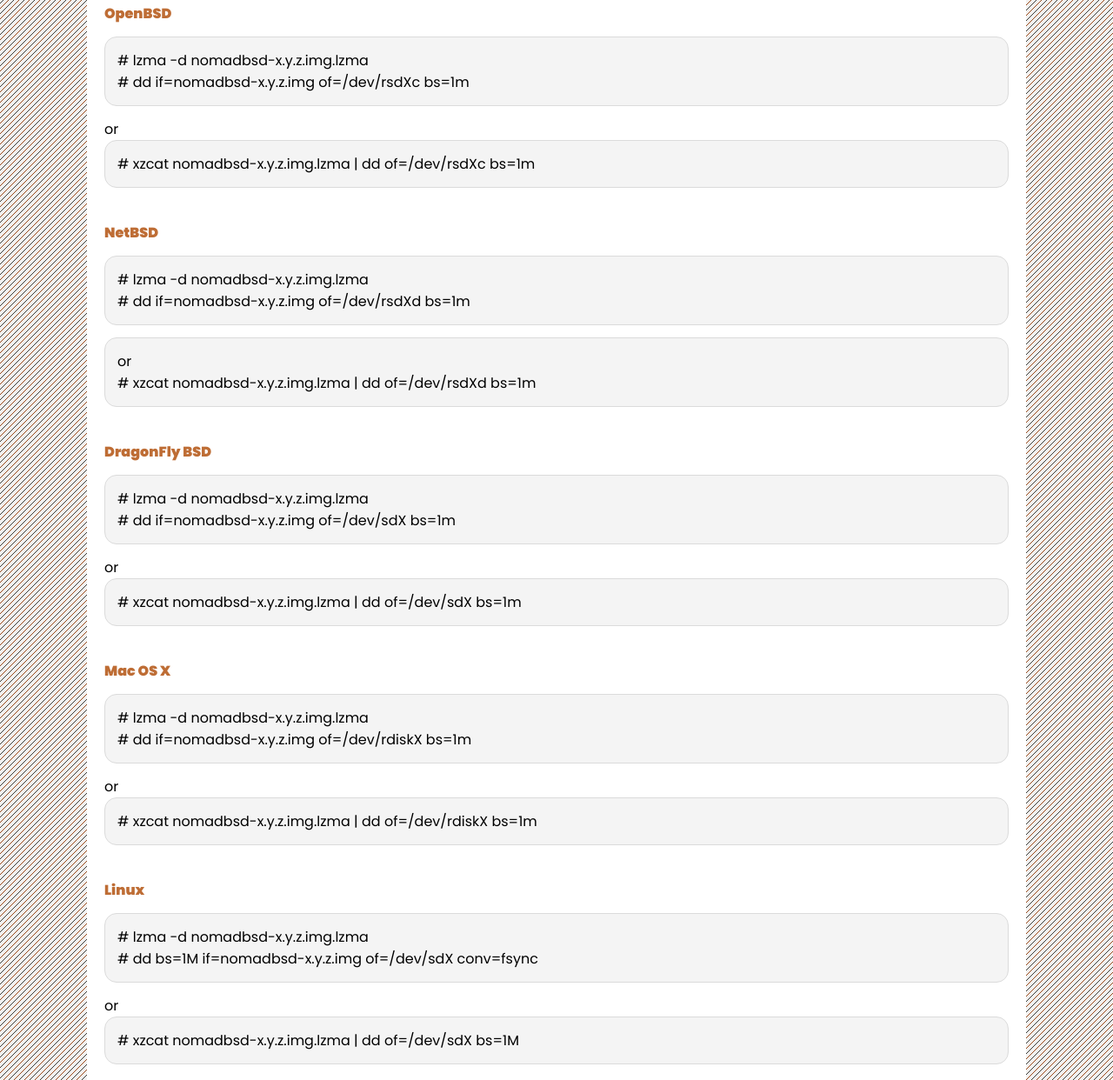
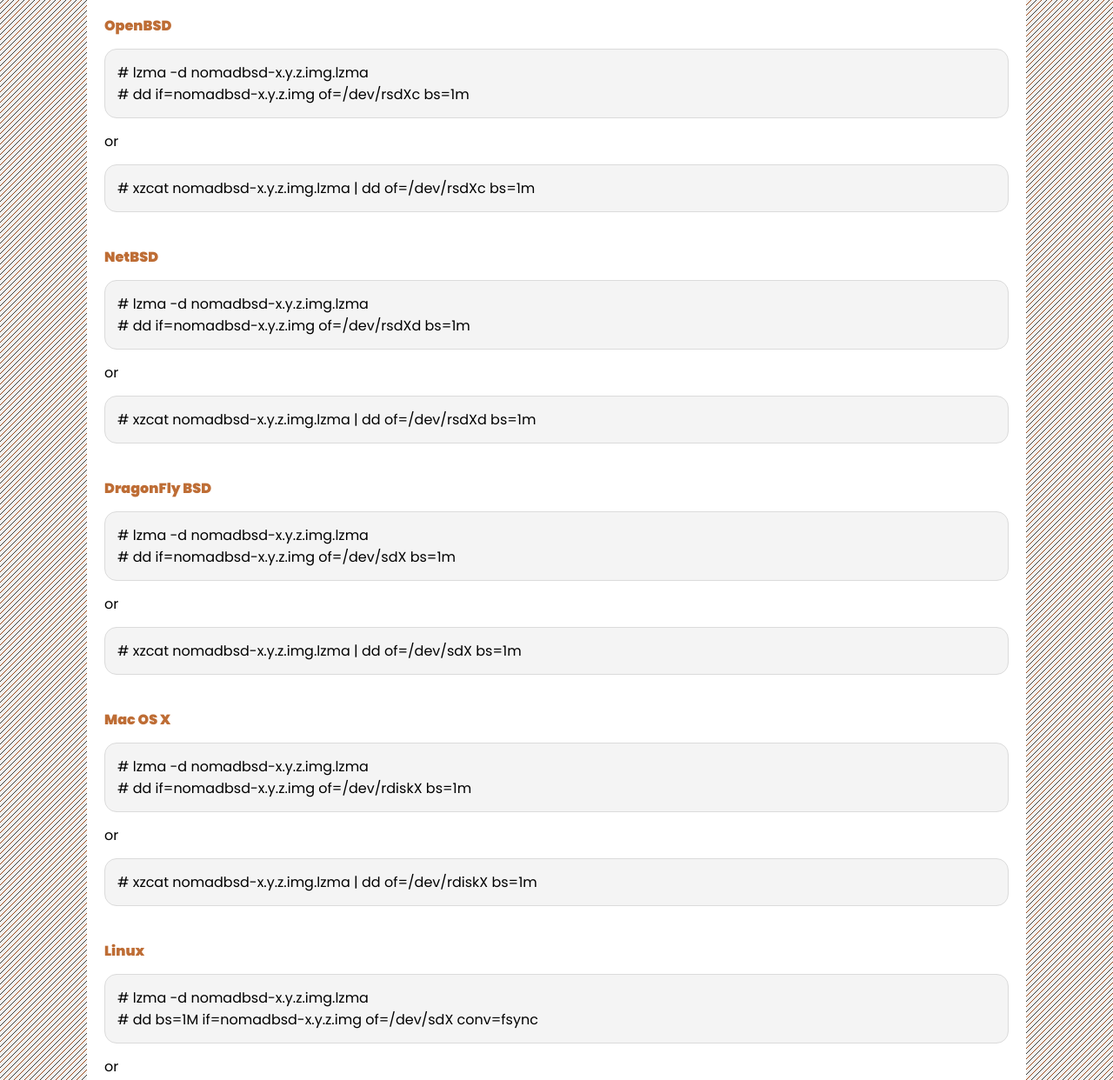
Before and after one commit to nomadbsd/website, a plain HTML site: page download.html in a window 1280 px wide. Shown: the part 897-2139 px from the top of the page at 87% size. Drawn offline with Linux system fonts and the light colour scheme.

Commit message:
Download Page Fixed

```diff
--- a/download.html
+++ b/download.html
@@ -41,7 +41,7 @@ files, as ISO-9660 is a read-only filesystem.
 # lzma -d nomadbsd-x.y.z.img.lzma
 # dd if=nomadbsd-x.y.z.img of=/dev/daX bs=1m conv=sync
 </pre>
-or
+<p>or</p>
 <pre class="code">
 # xzcat nomadbsd-x.y.z.img.lzma | dd of=/dev/daX bs=1m
 </pre>
@@ -51,7 +51,7 @@ or
 # lzma -d nomadbsd-x.y.z.img.lzma
 # dd if=nomadbsd-x.y.z.img of=/dev/rsdXc bs=1m
 </pre>
-or
+<p>or</p>
 <pre class="code">
 # xzcat nomadbsd-x.y.z.img.lzma | dd of=/dev/rsdXc bs=1m
 </pre>
@@ -61,8 +61,8 @@ or
 # lzma -d nomadbsd-x.y.z.img.lzma
 # dd if=nomadbsd-x.y.z.img of=/dev/rsdXd bs=1m
 </pre>
+<p>or</p>
 <pre class="code">
-or
 # xzcat nomadbsd-x.y.z.img.lzma | dd of=/dev/rsdXd bs=1m
 </pre>
 <br/>
@@ -71,7 +71,7 @@ or
 # lzma -d nomadbsd-x.y.z.img.lzma
 # dd if=nomadbsd-x.y.z.img of=/dev/sdX bs=1m
 </pre>
-or
+<p>or</p>
 <pre class="code">
 # xzcat nomadbsd-x.y.z.img.lzma | dd of=/dev/sdX bs=1m
 </pre>
@@ -81,7 +81,7 @@ or
 # lzma -d nomadbsd-x.y.z.img.lzma
 # dd if=nomadbsd-x.y.z.img of=/dev/rdiskX bs=1m
 </pre>
-or
+<p>or</p>
 <pre class="code">
 # xzcat nomadbsd-x.y.z.img.lzma | dd of=/dev/rdiskX bs=1m
 </pre>
@@ -91,7 +91,7 @@ or
 # lzma -d nomadbsd-x.y.z.img.lzma
 # dd bs=1M if=nomadbsd-x.y.z.img of=/dev/sdX conv=fsync
 </pre>
-or
+<p>or</p>
 <pre class="code">
 # xzcat nomadbsd-x.y.z.img.lzma | dd of=/dev/sdX bs=1M
 </pre>
```
Also changed, not shown: 1 other file.
